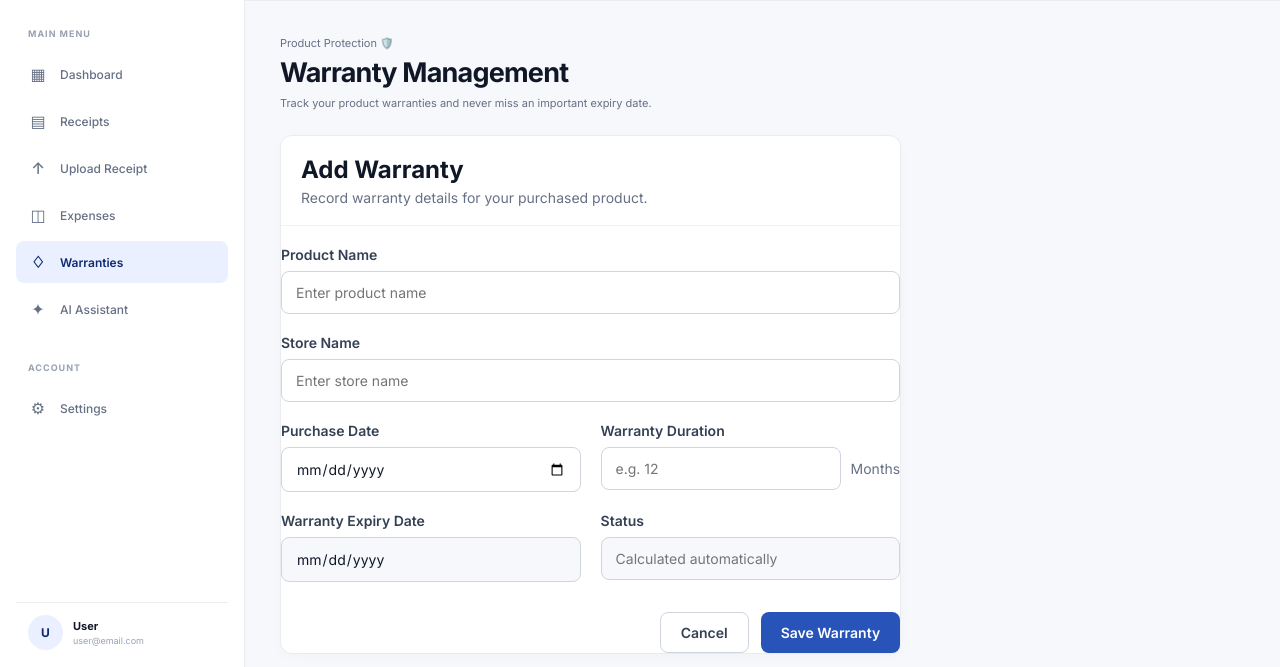
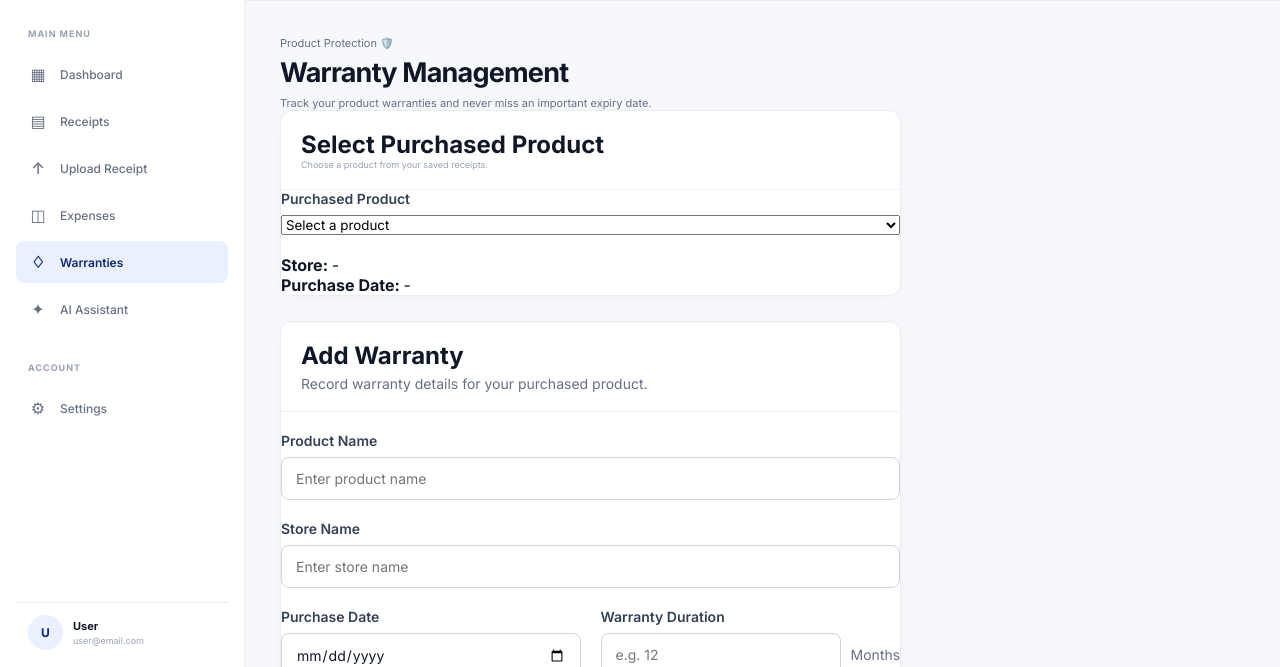
Before and after one commit to DHRUVI1749/Shopix, a plain HTML site: page warranties.html in a window 1280 px wide. Shown: the part 71-738 px from the top of the page. Drawn offline with Linux system fonts and the light colour scheme; no server answers.

Commit message:
Add receipt product selection

```diff
--- a/warranties.html
+++ b/warranties.html
@@ -314,6 +314,78 @@
                             miss an important expiry date.
 
                         </p>
+                        <!-- ==========================================
+     SELECT PRODUCT FROM RECEIPT
+     ========================================== -->
+
+<div class="dashboard-card receipt-product-card">
+
+    <div class="card-header">
+
+        <div>
+
+            <h2>
+                Select Purchased Product
+            </h2>
+
+            <p>
+                Choose a product from your saved receipts.
+            </p>
+
+        </div>
+
+    </div>
+
+
+    <div class="form-group">
+
+        <label for="receiptProductSelect">
+            Purchased Product
+        </label>
+
+        <select id="receiptProductSelect">
+
+            <option value="">
+                Select a product
+            </option>
+
+        </select>
+
+    </div>
+
+
+    <div
+        id="selectedReceiptInfo"
+        class="selected-receipt-info">
+
+        <p>
+
+            <strong>
+                Store:
+            </strong>
+
+            <span id="selectedStoreName">
+                -
+            </span>
+
+        </p>
+
+
+        <p>
+
+            <strong>
+                Purchase Date:
+            </strong>
+
+            <span id="selectedPurchaseDate">
+                -
+            </span>
+
+        </p>
+
+    </div>
+
+</div>
                         <!-- Add Warranty Section -->
 <div class="dashboard-card add-warranty-card">
 
```
